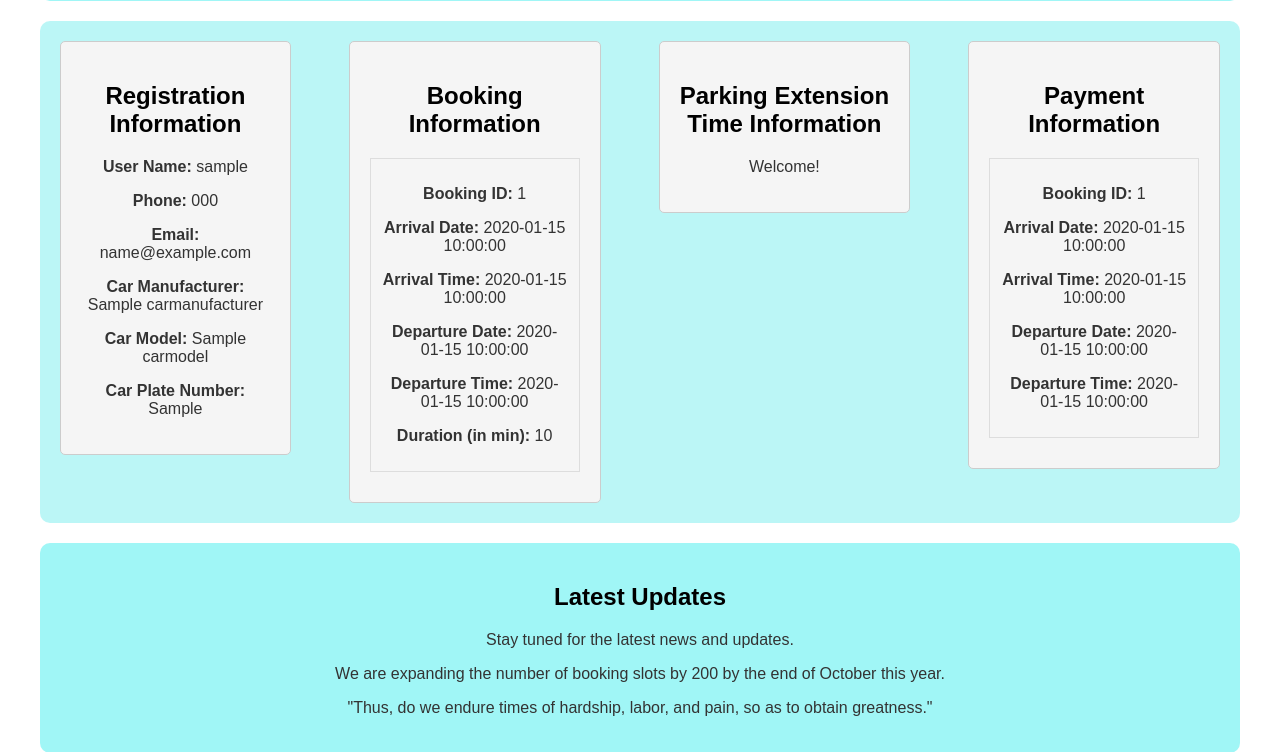
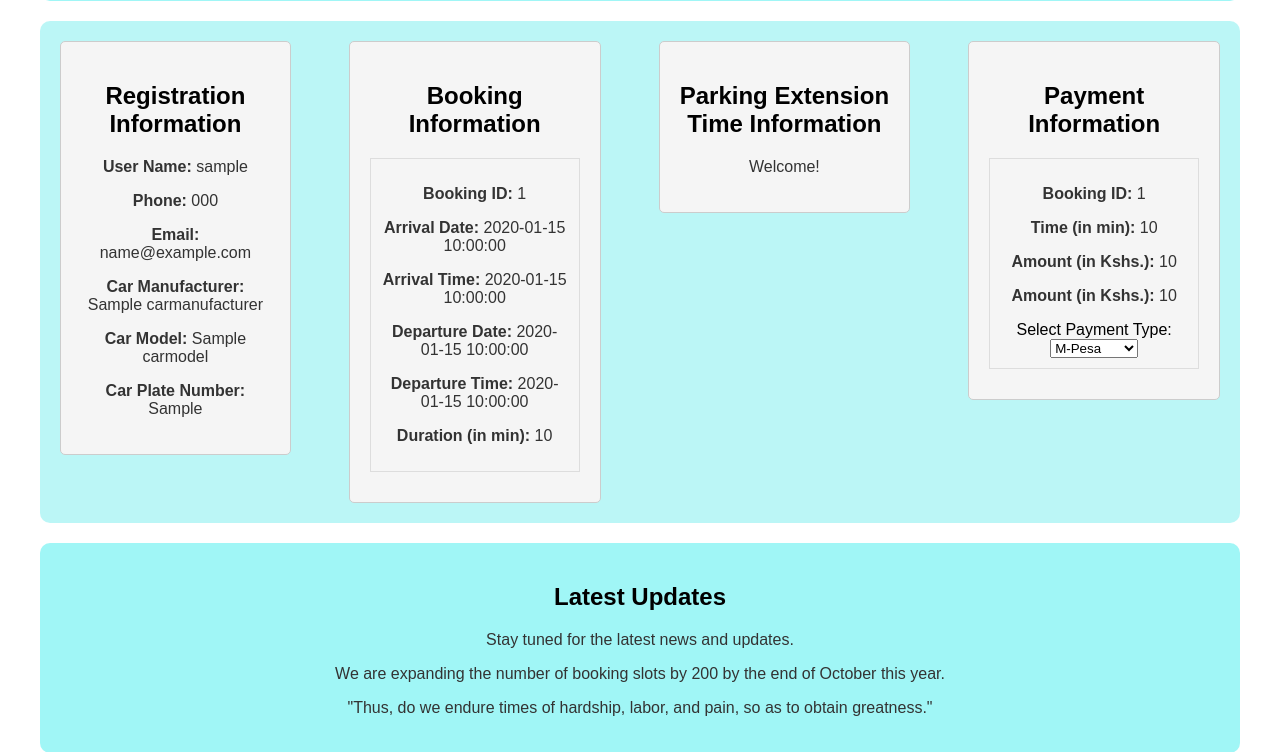
Before and after one commit to Katchietsnouva/web_app_python, a Flask app: template templates/home_page.html in a window 1280 px wide. Shown: the part 415-1167 px from the top of the page. Run offline with Flask 3, Linux system fonts and the light colour scheme; the template is opened without the code that fills it: most values are stand-ins (such as "Sample title", 1, 10 or a date in 2020); parts of the project's set-up code (start-up, migrations or seed data) failed here and were passed over.

Commit message:
laptop ready x.09

```diff
--- a/templates/home_page.html
+++ b/templates/home_page.html
@@ -4,6 +4,13 @@
     <meta charset="UTF-8" />
     <meta name="viewport" content="width=device-width, initial-scale=1.0" />
     <title>Park Booking App</title>
+    <script>
+      // Function to calculate the amount based on rate
+      function calculate_amount(duration_minutes) {
+        var rate = 0.8; // Rate in Kshs. per minute
+        return (duration_minutes * rate).toFixed(2);
+      }
+    </script>
     <style>
       body {
         font-family: "Arial", sans-serif;
@@ -179,8 +186,8 @@
                 {% set has_extension_bookings = True %}
                 <div class="booking-entry">
                   <p><strong>Booking ID:</strong> {{ booking['booking_id'] }}</p>
-                  <p><strong>Arrival Date:</strong> {{ booking['arrival_date'] }}</p>
-                  <p><strong>Arrival Time:</strong> {{ booking['arrival_time'] }}</p>
+                  <!--<p><strong>Arrival Date:</strong> {{ booking['arrival_date'] }}</p>-->
+                  <!--<p><strong>Arrival Time:</strong> {{ booking['arrival_time'] }}</p>-->
                   <p><strong>New Dep. Date:</strong> {{ booking['departure_date'] }}</p>
                   <p><strong>New Dep. Time:</strong> {{ booking['departure_time'] }}</p>
                   <p><strong>Extension (in min):</strong> {{ booking['duration_minutes'] }}</p>
@@ -201,19 +208,23 @@
           {% if user_bookings %} {% for booking in user_bookings %}
           <div class="booking-entry">
             <p><strong>Booking ID:</strong> {{ booking['booking_id'] }}</p>
-            <p><strong>Arrival Date:</strong> {{ booking['arrival_date'] }}</p>
-            <p><strong>Arrival Time:</strong> {{ booking['arrival_time'] }}</p>
-            <p>
-              <strong>Departure Date:</strong> {{ booking['departure_date'] }}
-            </p>
-            <p>
-              <strong>Departure Time:</strong> {{ booking['departure_time'] }}
-            </p>
+            <p><strong>Time (in min):</strong> {{ booking['duration_minutes'] }}</p>
+            <p><strong>Amount (in Kshs.):</strong> {{ booking['duration_minutes'] }}</p>
+            <p><strong>Amount (in Kshs.):</strong> {{ calculate_amount(booking['duration_minutes']) }}</p>
+            <label for="payment-type">Select Payment Type:</label>
+            <select id="payment-type" name="payment_type">
+              <option value="mpesa">M-Pesa</option>
+              <option value="debit_cash">Debit/Cash</option>
+            </select>
+
           </div>
           {% endfor %} {% else %}
           <p>No Payment Information found. Book now to populate this menu!</p>
           {% endif %}
         </div>
+
+
+
       </div>
     </div>
 
```
